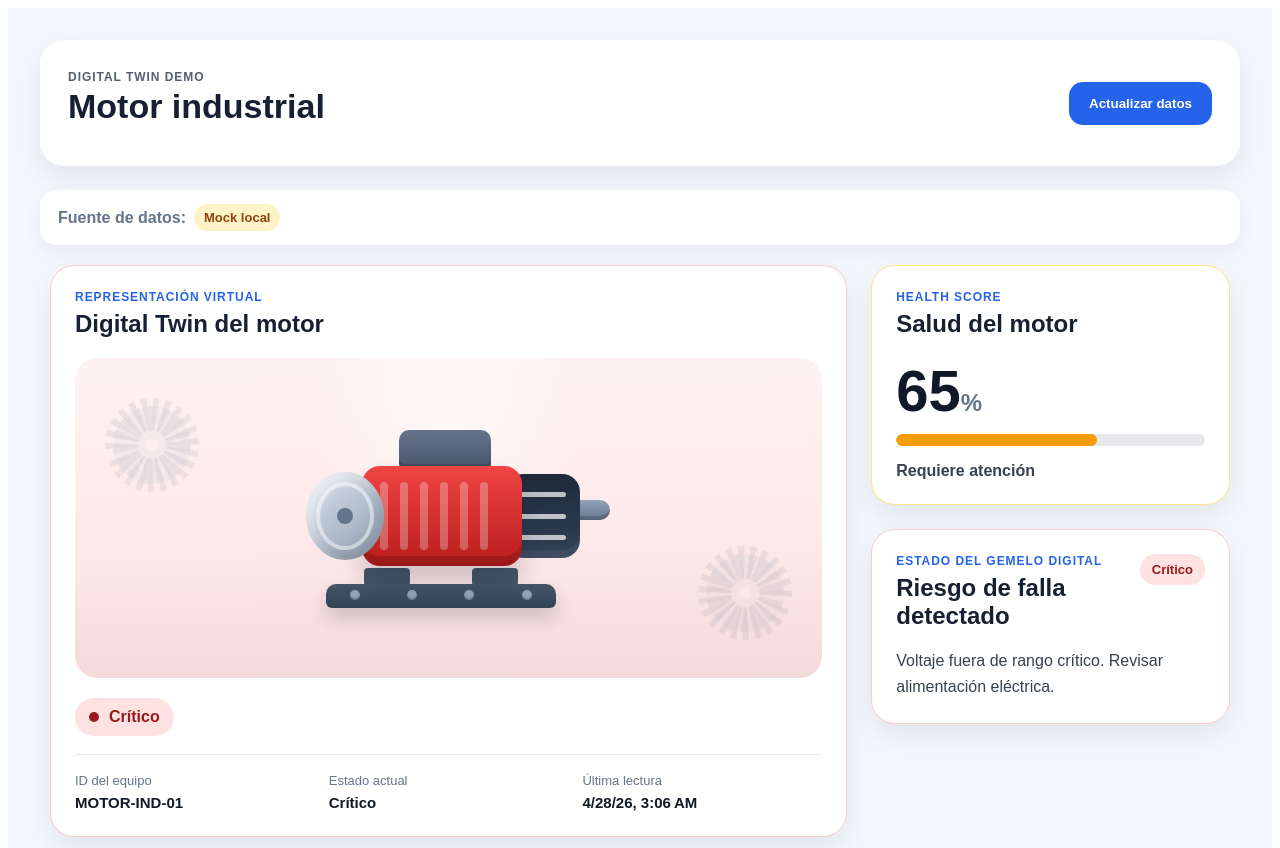
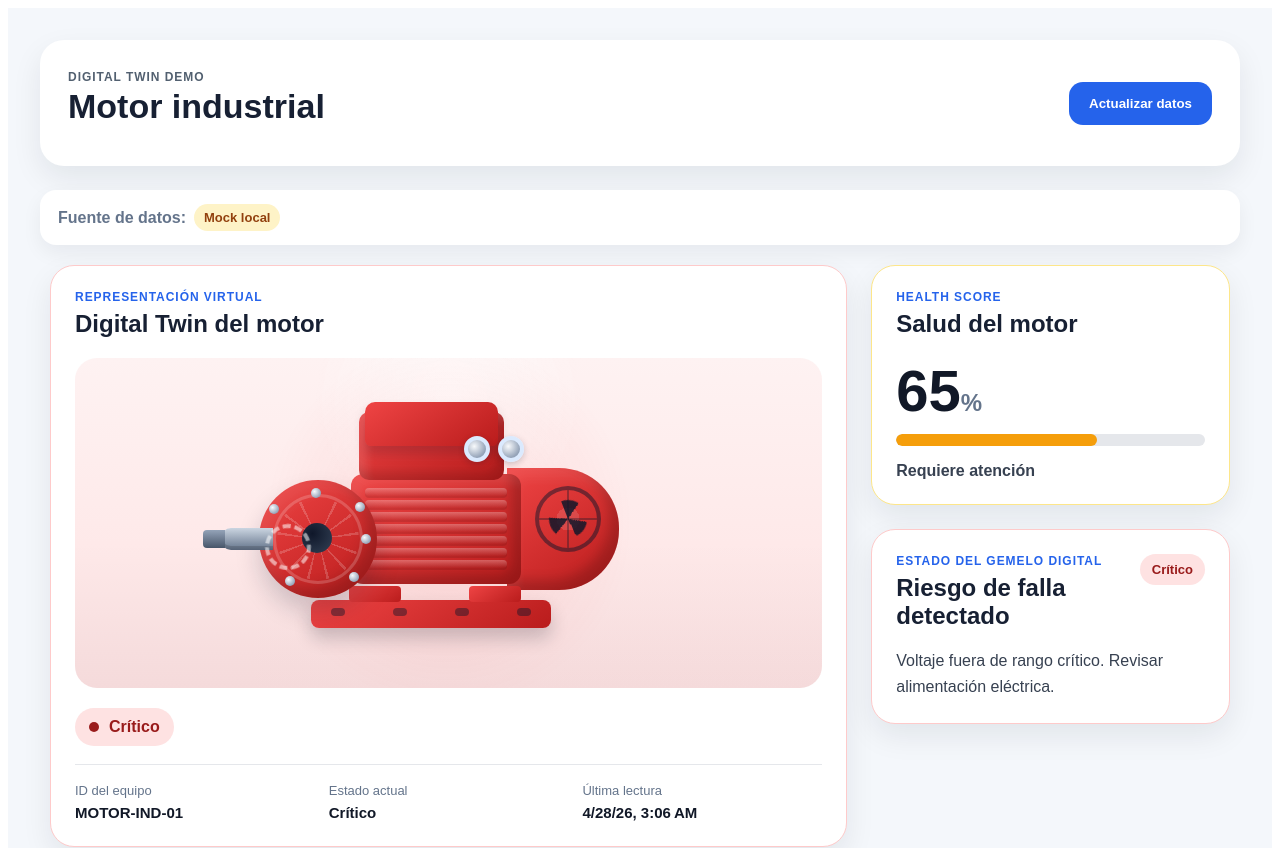
Before and after one commit to oscaredu1226/DigitalTwinDemorMotorcito, an Angular app: page /digital-twin in a window 1280 px wide. Shown: the top 848 px of the page. Built offline with nearby package versions, Linux system fonts and the light colour scheme; no server answers.

Commit message:
initial commit

```diff
--- a/src/app/features/digital-twin/presentation/components/motor-digital-twin/motor-digital-twin.component.css
+++ b/src/app/features/digital-twin/presentation/components/motor-digital-twin/motor-digital-twin.component.css
@@ -27,19 +27,19 @@
 
 .motor-scene {
   position: relative;
-  min-height: 320px;
+  min-height: 330px;
   border-radius: 22px;
   margin-bottom: 20px;
   overflow: hidden;
   background:
-    radial-gradient(circle at 50% 20%, rgba(255, 255, 255, 0.8), transparent 30%),
+    radial-gradient(circle at 50% 12%, rgba(255, 255, 255, 0.85), transparent 28%),
     linear-gradient(180deg, #eef4fb 0%, #e2e8f0 100%);
   display: flex;
   align-items: center;
   justify-content: center;
 }
 
-.scene-overlay {
+.scene-glow {
   position: absolute;
   inset: 0;
   background:
@@ -47,251 +47,318 @@
   pointer-events: none;
 }
 
-.motor-assembly {
+.motor-machine {
   position: relative;
-  width: 430px;
-  height: 220px;
+  width: 520px;
+  height: 250px;
+  transform: translateY(4px);
+}
+
+.terminal-box {
+  position: absolute;
+  top: 10px;
+  left: 170px;
+  width: 145px;
+  height: 68px;
+  border-radius: 10px;
+  background: linear-gradient(145deg, #2d67b3, #174a8a);
+  box-shadow:
+    inset -8px -8px 12px rgba(0, 0, 0, 0.15),
+    inset 8px 8px 10px rgba(255, 255, 255, 0.12);
+  z-index: 5;
+}
+
+.terminal-lid {
+  position: absolute;
+  inset: -10px 6px 34px 6px;
+  border-radius: 10px 10px 6px 6px;
+  background: linear-gradient(145deg, #3a76c5, #1b4f91);
+  box-shadow: 0 8px 12px rgba(15, 23, 42, 0.18);
+}
+
+.terminal-connectors {
+  position: absolute;
+  right: -20px;
+  top: 24px;
+  display: flex;
+  gap: 8px;
+}
+
+.terminal-connectors span {
+  width: 18px;
+  height: 18px;
+  border-radius: 50%;
+  background: radial-gradient(circle at 35% 35%, #f8fafc, #94a3b8 70%);
+  border: 4px solid #dbeafe;
+  box-shadow: 0 2px 6px rgba(15, 23, 42, 0.2);
+}
+
+.motor-main {
+  position: absolute;
+  left: 70px;
+  top: 62px;
+  width: 360px;
+  height: 130px;
+}
+
+.front-cover {
+  position: absolute;
+  left: 0;
+  top: 16px;
+  width: 118px;
+  height: 118px;
+  border-radius: 50%;
+  background: linear-gradient(145deg, #2f6fbe, #174a8a);
+  box-shadow:
+    inset -10px -10px 14px rgba(0, 0, 0, 0.18),
+    inset 10px 10px 14px rgba(255, 255, 255, 0.08),
+    0 14px 24px rgba(15, 23, 42, 0.18);
+  z-index: 4;
+}
+
+.front-cover::before {
+  content: '';
+  position: absolute;
+  inset: 14px;
+  border-radius: 50%;
+  border: 3px solid rgba(255, 255, 255, 0.18);
+}
+
+.front-cover::after {
+  content: '';
+  position: absolute;
+  inset: 18px;
+  border-radius: 50%;
+  background:
+    repeating-conic-gradient(
+      from 0deg,
+      transparent 0deg 24deg,
+      rgba(255, 255, 255, 0.18) 24deg 28deg
+    );
+}
+
+.front-bolts {
+  position: absolute;
+  width: 10px;
+  height: 10px;
+  border-radius: 50%;
+  background: radial-gradient(circle at 35% 35%, #f8fafc, #94a3b8 72%);
   z-index: 2;
 }
 
-.motor-top-box {
+.bolt-1 { top: 8px; left: 52px; }
+.bolt-2 { top: 22px; right: 12px; }
+.bolt-3 { top: 54px; right: 6px; }
+.bolt-4 { bottom: 16px; right: 18px; }
+.bolt-5 { bottom: 12px; left: 26px; }
+.bolt-6 { top: 24px; left: 10px; }
+
+.front-center {
   position: absolute;
-  top: 22px;
-  left: 165px;
-  width: 92px;
-  height: 40px;
-  border-radius: 10px 10px 6px 6px;
-  background: linear-gradient(180deg, #64748b, #475569);
-  box-shadow: inset 0 -6px 0 rgba(0, 0, 0, 0.15);
+  left: 43px;
+  top: 43px;
+  width: 30px;
+  height: 30px;
+  border-radius: 50%;
+  background: radial-gradient(circle at 35% 35%, #0f172a, #334155);
+  z-index: 3;
+}
+
+.shaft {
+  position: absolute;
+  left: -38px;
+  top: 48px;
+  width: 52px;
+  height: 22px;
+  border-radius: 10px 0 0 10px;
+  background: linear-gradient(180deg, #cbd5e1, #64748b);
+  box-shadow: inset 0 -4px 0 rgba(0, 0, 0, 0.14);
+  z-index: 5;
+}
+
+.shaft::before {
+  content: '';
+  position: absolute;
+  left: -18px;
+  top: 2px;
+  width: 22px;
+  height: 18px;
+  border-radius: 4px 0 0 4px;
+  background: linear-gradient(180deg, #94a3b8, #475569);
+}
+
+.shaft-ring {
+  position: absolute;
+  left: 6px;
+  top: 44px;
+  width: 38px;
+  height: 38px;
+  border-radius: 50%;
+  border: 4px dashed rgba(255, 255, 255, 0.55);
+  z-index: 6;
+  animation: spin 1.2s linear infinite;
+}
+
+.shaft-ring.stable {
+  animation-duration: 1s;
+}
+
+.shaft-ring.unstable {
+  animation-duration: 0.45s;
+}
+
+.shaft-ring.slow {
+  animation-duration: 1.8s;
 }
 
 .motor-body {
   position: absolute;
-  left: 72px;
-  top: 58px;
-  width: 270px;
-  height: 100px;
-}
-
-.front-cap {
-  position: absolute;
-  left: 0;
-  top: 6px;
-  width: 78px;
-  height: 88px;
-  border-radius: 50%;
-  background: linear-gradient(145deg, #d7dee8, #94a3b8);
+  left: 92px;
+  top: 10px;
+  width: 170px;
+  height: 110px;
+  border-radius: 12px;
+  background: linear-gradient(145deg, #2f6fbe, #174a8a);
   box-shadow:
-    inset -8px -8px 14px rgba(0, 0, 0, 0.14),
-    inset 8px 8px 12px rgba(255, 255, 255, 0.55);
+    inset -10px -10px 12px rgba(0, 0, 0, 0.18),
+    inset 10px 10px 10px rgba(255, 255, 255, 0.08);
   z-index: 3;
 }
 
-.cap-ring {
+.fin {
+  position: absolute;
+  left: 14px;
+  right: 14px;
+  height: 8px;
+  border-radius: 999px;
+  background: linear-gradient(180deg, rgba(255, 255, 255, 0.28), rgba(0, 0, 0, 0.08));
+  box-shadow: 0 2px 0 rgba(0, 0, 0, 0.1);
+}
+
+.fin-1 { top: 14px; }
+.fin-2 { top: 26px; }
+.fin-3 { top: 38px; }
+.fin-4 { top: 50px; }
+.fin-5 { top: 62px; }
+.fin-6 { top: 74px; }
+.fin-7 { top: 86px; }
+
+.rear-cover {
+  position: absolute;
+  right: 0;
+  top: 4px;
+  width: 112px;
+  height: 122px;
+  border-radius: 0 60px 60px 0;
+  background: linear-gradient(145deg, #2d67b3, #174a8a);
+  box-shadow:
+    inset -10px -10px 12px rgba(0, 0, 0, 0.18),
+    inset 10px 10px 12px rgba(255, 255, 255, 0.08);
+  z-index: 2;
+}
+
+.fan-guard {
+  position: absolute;
+  right: 18px;
+  top: 18px;
+  width: 58px;
+  height: 58px;
+  border-radius: 50%;
+  border: 4px solid rgba(15, 23, 42, 0.5);
+  background:
+    radial-gradient(circle, rgba(255, 255, 255, 0.12) 0 28%, transparent 28%);
+  overflow: hidden;
+}
+
+.fan-guard::before,
+.fan-guard::after {
+  content: '';
+  position: absolute;
+  left: 50%;
+  top: 0;
+  width: 2px;
+  height: 100%;
+  background: rgba(15, 23, 42, 0.35);
+  transform: translateX(-50%);
+}
+
+.fan-guard::after {
+  transform: translateX(-50%) rotate(90deg);
+}
+
+.fan-blades {
   position: absolute;
   inset: 10px;
   border-radius: 50%;
-  border: 4px solid rgba(255, 255, 255, 0.5);
+  background:
+    conic-gradient(
+      from 0deg,
+      rgba(15, 23, 42, 0.85) 0deg 55deg,
+      transparent 55deg 120deg,
+      rgba(15, 23, 42, 0.85) 120deg 175deg,
+      transparent 175deg 240deg,
+      rgba(15, 23, 42, 0.85) 240deg 295deg,
+      transparent 295deg 360deg
+    );
+  animation: spin 1.1s linear infinite;
 }
 
-.cap-center {
-  position: absolute;
-  width: 16px;
-  height: 16px;
-  border-radius: 50%;
-  background: #64748b;
-  top: 36px;
-  left: 31px;
+.fan-blades.stable {
+  animation-duration: 0.9s;
 }
 
-.body-core {
+.fan-blades.unstable {
+  animation-duration: 0.38s;
+}
+
+.fan-blades.slow {
+  animation-duration: 1.7s;
+}
+
+.base-support {
   position: absolute;
-  left: 56px;
-  top: 0;
-  width: 160px;
-  height: 100px;
-  border-radius: 18px;
-  background: linear-gradient(180deg, #22c55e, #15803d);
-  box-shadow:
-    inset 0 -10px 0 rgba(0, 0, 0, 0.16),
-    0 16px 24px rgba(15, 23, 42, 0.18);
+  top: 184px;
+  width: 52px;
+  height: 16px;
+  background: #184885;
+  border-radius: 4px;
   z-index: 2;
 }
 
-.cooling-fin {
-  position: absolute;
-  top: 16px;
-  width: 8px;
-  height: 68px;
-  border-radius: 8px;
-  background: rgba(255, 255, 255, 0.28);
+.base-support.left {
+  left: 160px;
 }
 
-.fin-1 { left: 18px; }
-.fin-2 { left: 38px; }
-.fin-3 { left: 58px; }
-.fin-4 { left: 78px; }
-.fin-5 { left: 98px; }
-.fin-6 { left: 118px; }
-
-.rear-cap {
-  position: absolute;
-  left: 200px;
-  top: 8px;
-  width: 74px;
-  height: 84px;
-  border-radius: 18px;
-  background: linear-gradient(180deg, #1e293b, #334155);
-  box-shadow: inset 0 -8px 0 rgba(255, 255, 255, 0.06);
-  z-index: 1;
+.base-support.right {
+  left: 280px;
 }
 
-.fan-grill {
+.base-plate {
   position: absolute;
-  inset: 18px 14px;
-  display: flex;
-  flex-direction: column;
-  justify-content: space-between;
+  top: 198px;
+  left: 122px;
+  width: 240px;
+  height: 28px;
+  border-radius: 8px;
+  background: linear-gradient(180deg, #1d4f92, #123a72);
+  box-shadow: 0 10px 18px rgba(15, 23, 42, 0.2);
 }
 
-.fan-grill span {
-  display: block;
-  width: 100%;
-  height: 5px;
-  border-radius: 999px;
-  background: rgba(255, 255, 255, 0.7);
-}
-
-.shaft {
+.base-holes {
   position: absolute;
-  right: -34px;
-  top: 34px;
-  width: 46px;
-  height: 20px;
-  border-radius: 0 10px 10px 0;
-  background: linear-gradient(180deg, #94a3b8, #64748b);
-  box-shadow: inset 0 -4px 0 rgba(0, 0, 0, 0.15);
-}
-
-.motor-feet {
-  position: absolute;
-  left: 122px;
-  top: 160px;
-  width: 170px;
-  height: 24px;
-}
-
-.foot {
-  position: absolute;
-  width: 46px;
-  height: 18px;
-  border-radius: 4px;
-  background: #475569;
-}
-
-.foot.left {
-  left: 8px;
-}
-
-.foot.right {
-  right: 8px;
-}
-
-.motor-base {
-  position: absolute;
-  left: 92px;
-  top: 176px;
-  width: 230px;
-  height: 24px;
-  border-radius: 10px 10px 6px 6px;
-  background: linear-gradient(180deg, #475569, #334155);
-  box-shadow: 0 10px 18px rgba(15, 23, 42, 0.18);
-}
-
-.bolts {
-  position: absolute;
-  left: 116px;
-  top: 182px;
-  width: 182px;
+  top: 206px;
+  left: 142px;
+  width: 200px;
   display: flex;
   justify-content: space-between;
 }
 
-.bolts span {
-  width: 10px;
-  height: 10px;
-  border-radius: 50%;
-  background: #94a3b8;
-  box-shadow: inset 0 -2px 0 rgba(0, 0, 0, 0.2);
-}
-
-.gear {
-  position: absolute;
-  width: 78px;
-  height: 78px;
-  border-radius: 50%;
-  background:
-    repeating-conic-gradient(
-      from 0deg,
-      #94a3b8 0deg 12deg,
-      #cbd5e1 12deg 24deg
-    );
-  display: flex;
-  align-items: center;
-  justify-content: center;
-  opacity: 0.2;
-  z-index: 1;
-  animation: gear-spin 5s linear infinite;
-}
-
-.gear::before,
-.gear::after {
-  content: '';
-  position: absolute;
-  inset: -8px;
-  border-radius: 50%;
-  background:
-    repeating-conic-gradient(
-      from 0deg,
-      transparent 0deg 8deg,
-      currentColor 8deg 16deg
-    );
-  color: rgba(100, 116, 139, 0.35);
-  z-index: -1;
-}
-
-.gear-inner {
-  width: 28px;
-  height: 28px;
-  border-radius: 50%;
-  background: #f8fafc;
-  box-shadow: inset 0 0 0 8px rgba(148, 163, 184, 0.4);
-}
-
-.gear-left {
-  top: 48px;
-  left: 38px;
-}
-
-.gear-right {
-  right: 38px;
-  bottom: 46px;
-}
-
-.gear.reverse {
-  animation-direction: reverse;
-}
-
-.gear.stable {
-  animation-duration: 5s;
-}
-
-.gear.unstable {
-  animation-duration: 2.4s;
-}
-
-.gear.slow {
-  animation-duration: 7s;
+.base-holes span {
+  width: 14px;
+  height: 8px;
+  border-radius: 999px;
+  background: #0f172a;
+  opacity: 0.45;
 }
 
 .status-strip {
@@ -306,7 +373,7 @@
   color: #166534;
 }
 
-.status-strip .dot {
+.status-dot {
   width: 10px;
   height: 10px;
   border-radius: 50%;
@@ -337,8 +404,14 @@
   border-color: #fde68a;
 }
 
-.digital-twin-card.warning .body-core {
-  background: linear-gradient(180deg, #fbbf24, #d97706);
+.digital-twin-card.warning .terminal-box,
+.digital-twin-card.warning .terminal-lid,
+.digital-twin-card.warning .front-cover,
+.digital-twin-card.warning .motor-body,
+.digital-twin-card.warning .rear-cover,
+.digital-twin-card.warning .base-plate,
+.digital-twin-card.warning .base-support {
+  background: linear-gradient(145deg, #f5b321, #c97a05);
 }
 
 .digital-twin-card.warning .status-strip {
@@ -350,14 +423,20 @@
   border-color: #fecaca;
 }
 
-.digital-twin-card.critical .body-core {
-  background: linear-gradient(180deg, #ef4444, #b91c1c);
+.digital-twin-card.critical .motor-scene {
+  background:
+    radial-gradient(circle at 50% 12%, rgba(255, 255, 255, 0.7), transparent 28%),
+    linear-gradient(180deg, #fef2f2 0%, #fee2e2 100%);
 }
 
-.digital-twin-card.critical .motor-scene {
-  background:
-    radial-gradient(circle at 50% 20%, rgba(255, 255, 255, 0.6), transparent 30%),
-    linear-gradient(180deg, #fef2f2 0%, #fee2e2 100%);
+.digital-twin-card.critical .terminal-box,
+.digital-twin-card.critical .terminal-lid,
+.digital-twin-card.critical .front-cover,
+.digital-twin-card.critical .motor-body,
+.digital-twin-card.critical .rear-cover,
+.digital-twin-card.critical .base-plate,
+.digital-twin-card.critical .base-support {
+  background: linear-gradient(145deg, #ef4444, #b91c1c);
 }
 
 .digital-twin-card.critical .status-strip {
@@ -365,7 +444,13 @@
   color: #991b1b;
 }
 
-@keyframes gear-spin {
+.digital-twin-card.critical .scene-glow {
+  background:
+    radial-gradient(circle at center, rgba(239, 68, 68, 0.12), transparent 45%),
+    linear-gradient(to top, rgba(15, 23, 42, 0.04), transparent 45%);
+}
+
+@keyframes spin {
   from {
     transform: rotate(0deg);
   }
@@ -375,12 +460,22 @@
   }
 }
 
-@media (max-width: 700px) {
+@media (max-width: 820px) {
+  .motor-machine {
+    transform: scale(0.82);
+  }
+
   .motor-info {
     grid-template-columns: 1fr;
   }
+}
 
-  .motor-assembly {
-    transform: scale(0.82);
+@media (max-width: 620px) {
+  .motor-machine {
+    transform: scale(0.68);
+  }
+
+  .motor-scene {
+    min-height: 250px;
   }
 }
--- a/src/app/features/digital-twin/presentation/components/motor-digital-twin/motor-digital-twin.component.html
+++ b/src/app/features/digital-twin/presentation/components/motor-digital-twin/motor-digital-twin.component.html
@@ -5,53 +5,51 @@
   </div>
 
   <div class="motor-scene">
-    <div class="scene-overlay"></div>
+    <div class="scene-glow"></div>
 
-    <div class="gear gear-left" [ngClass]="rotationClass">
-      <div class="gear-inner"></div>
-    </div>
+    <div class="motor-machine">
+      <div class="terminal-box">
+        <div class="terminal-lid"></div>
+        <div class="terminal-connectors">
+          <span></span>
+          <span></span>
+        </div>
+      </div>
 
-    <div class="gear gear-right reverse" [ngClass]="rotationClass">
-      <div class="gear-inner"></div>
-    </div>
-
-    <div class="motor-assembly">
-      <div class="motor-top-box"></div>
-
-      <div class="motor-body">
-        <div class="front-cap">
-          <div class="cap-ring"></div>
-          <div class="cap-center"></div>
+      <div class="motor-main">
+        <div class="front-cover">
+          <div class="front-bolts bolt-1"></div>
+          <div class="front-bolts bolt-2"></div>
+          <div class="front-bolts bolt-3"></div>
+          <div class="front-bolts bolt-4"></div>
+          <div class="front-bolts bolt-5"></div>
+          <div class="front-bolts bolt-6"></div>
+          <div class="front-center"></div>
+          <div class="shaft"></div>
+          <div class="shaft-ring" [ngClass]="rotationClass"></div>
         </div>
 
-        <div class="body-core">
-          <div class="cooling-fin fin-1"></div>
-          <div class="cooling-fin fin-2"></div>
-          <div class="cooling-fin fin-3"></div>
-          <div class="cooling-fin fin-4"></div>
-          <div class="cooling-fin fin-5"></div>
-          <div class="cooling-fin fin-6"></div>
+        <div class="motor-body">
+          <div class="fin fin-1"></div>
+          <div class="fin fin-2"></div>
+          <div class="fin fin-3"></div>
+          <div class="fin fin-4"></div>
+          <div class="fin fin-5"></div>
+          <div class="fin fin-6"></div>
+          <div class="fin fin-7"></div>
         </div>
 
-        <div class="rear-cap">
-          <div class="fan-grill">
-            <span></span>
-            <span></span>
-            <span></span>
+        <div class="rear-cover">
+          <div class="fan-guard">
+            <div class="fan-blades" [ngClass]="rotationClass"></div>
           </div>
         </div>
-
-        <div class="shaft"></div>
       </div>
 
-      <div class="motor-feet">
-        <span class="foot left"></span>
-        <span class="foot right"></span>
-      </div>
-
-      <div class="motor-base"></div>
-
-      <div class="bolts">
+      <div class="base-support left"></div>
+      <div class="base-support right"></div>
+      <div class="base-plate"></div>
+      <div class="base-holes">
         <span></span>
         <span></span>
         <span></span>
@@ -61,7 +59,7 @@
   </div>
 
   <div class="status-strip" [ngClass]="statusClass">
-    <span class="dot"></span>
+    <span class="status-dot"></span>
     <span>{{ statusLabel }}</span>
   </div>
 
```
